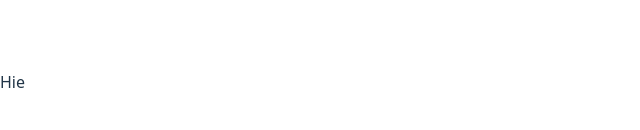
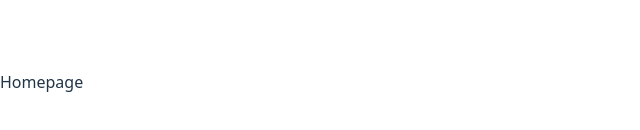
Before and after one commit to Tanaka785/OnlineStore, a React (Vite) app in the folder Frontend/: page / in a window 1280 px wide. Shown: the part 318-448 px from the top of the page, without its empty margins (0-640 px from the left). Built offline with nearby package versions, Linux system fonts and the light colour scheme.

Commit message:
`Update App.jsx to render Homepage component`

```diff
--- a/Frontend/src/App.jsx
+++ b/Frontend/src/App.jsx
@@ -2,7 +2,11 @@ import Homepage from "./pages/Home";
 import { CssBaseline, Box, Typography } from "@mui/material";
 
 function App() {
-  return <Box>Hie</Box>;
+  return (
+    <Box>
+      <Homepage />
+    </Box>
+  );
 }
 
 export default App;
```
